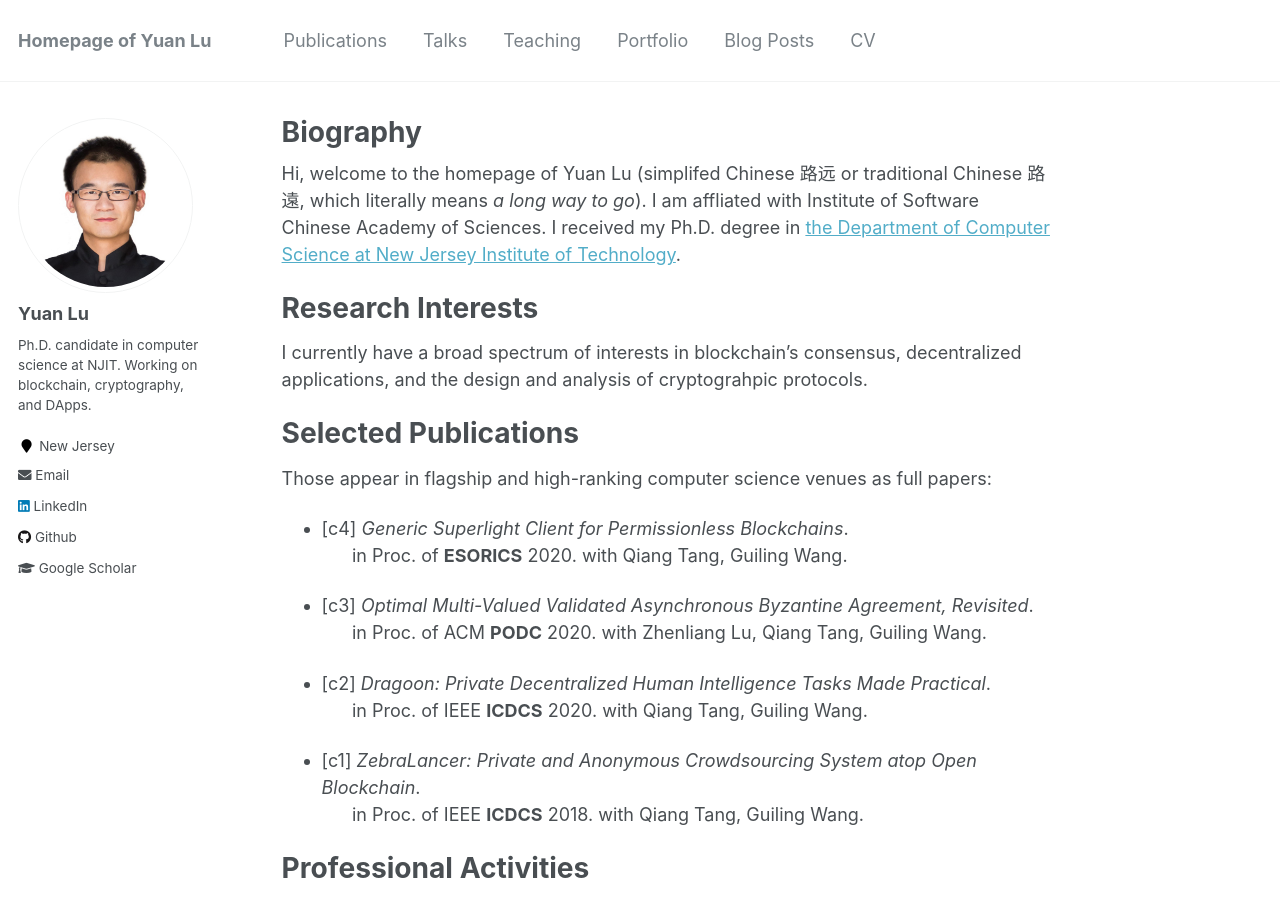
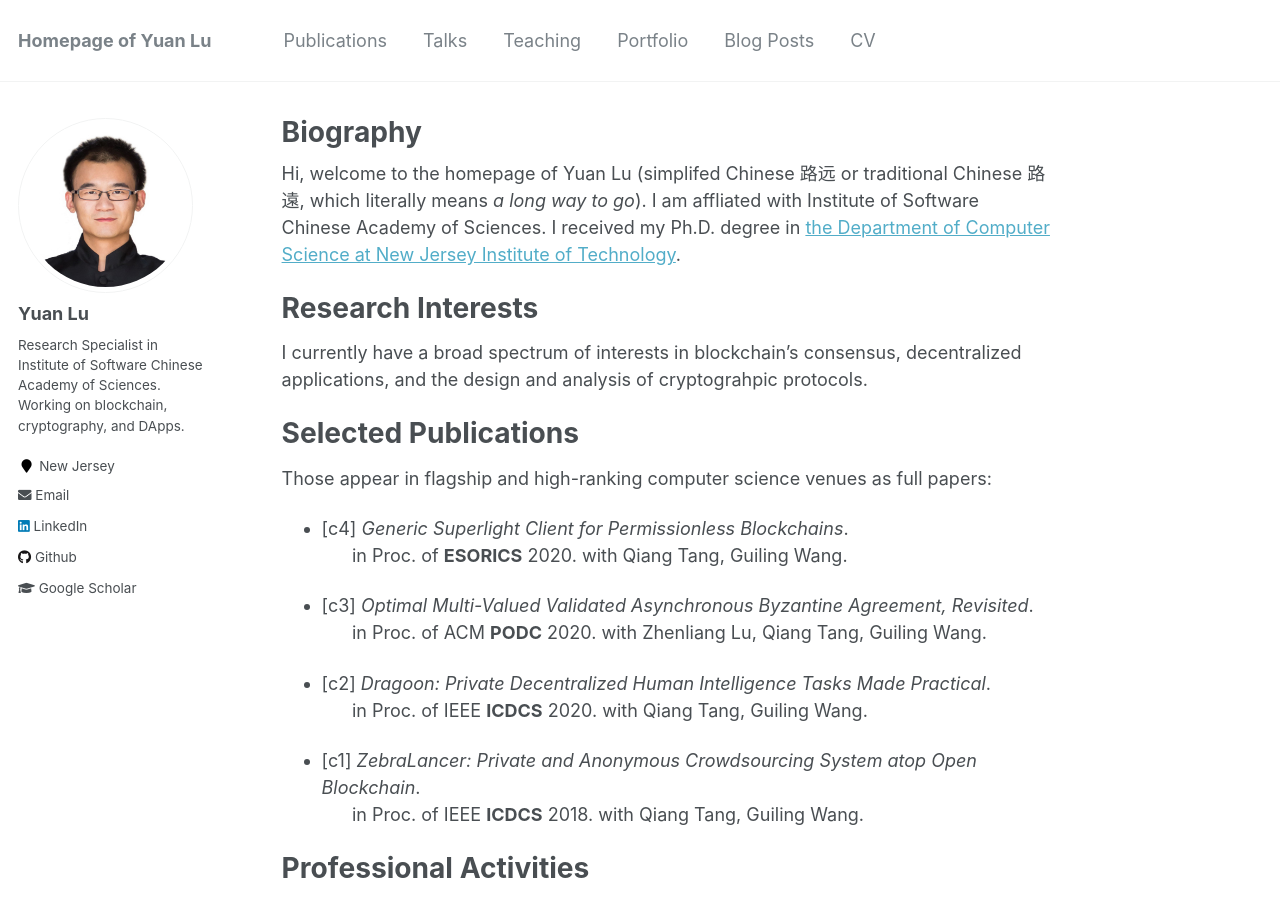
Before and after one commit to yylluu/yylluu.github.io, a Jekyll site: the page built from _pages/about.md, in a window 1280 px wide and 900 px high. Built offline with Jekyll 4.4.1, drawn with Linux system fonts in a browser that asks for light colours.

Commit message:
Update _config.yml

```diff
--- a/_config.yml
+++ b/_config.yml
@@ -10,7 +10,7 @@ locale                   : "en-US"
 title                    : "Homepage of Yuan Lu"
 title_separator          : "-"
 name                     : &name "Yuan Lu"
-description              : &description "Ph.D. Candidate in Computer Science at New Jersey Institute of Technology"
+description              : &description "Research Specialist in Institute of Software Chinese Academy of Sciences"
 url                      : https://yylluu.github.io # the base hostname & protocol for your site e.g. "https://mmistakes.github.io"
 baseurl                  : "" # the subpath of your site, e.g. "/blog"
 repository               : "" #yylluu/yylluu.github.io"
@@ -82,7 +82,7 @@ analytics:
 author:
   name             : "Yuan Lu"
   avatar           : "me.jpg"
-  bio              : "Ph.D. candidate in computer science at NJIT. Working on blockchain, cryptography, and DApps."
+  bio              : "Research Specialist in Institute of Software Chinese Academy of Sciences. Working on blockchain, cryptography, and DApps."
   location         : "New Jersey"
   employer         :
   pubmed           :  # "https://www.ncbi.nlm.nih.gov/pubmed/?term=john+snow"
```
